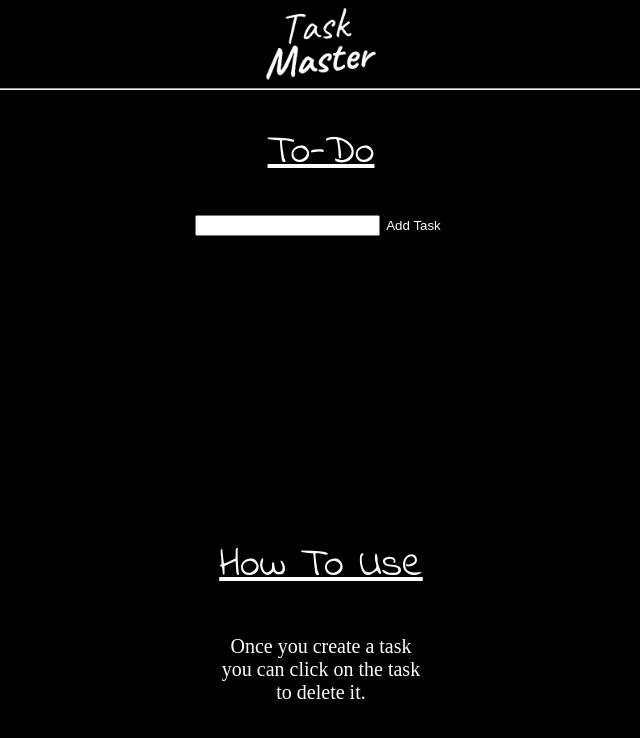
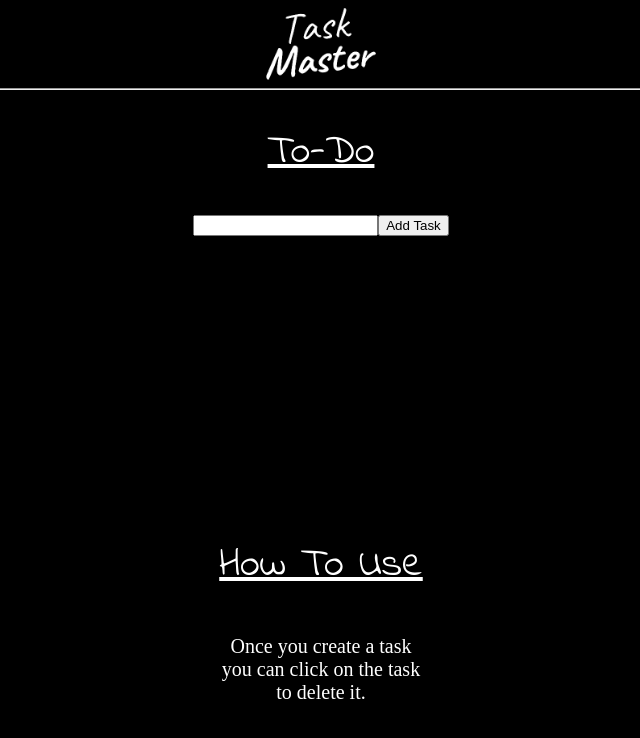
Before and after one commit to OwenCoombs/owen-todo-list, a React (Vite) app: page / in a window 1280 px wide. Shown: the top 738 px of the page, without its empty margins (319-959 px from the left). Built offline with nearby package versions, Linux system fonts and the light colour scheme.

Commit message:
added local storage

```diff
--- a/src/App.css
+++ b/src/App.css
@@ -37,6 +37,7 @@ h2, h1, h5, h6, h3{
 h4, #list{
   color: white;
   font-size: 35px;
+  cursor: pointer;
 
 
 }
@@ -56,4 +57,15 @@ h4, #list{
   background-color: black;
   color: white;
   border: 1px;
+  cursor: pointer;
 }
+
+#taskBtn:hover{
+  font-size: 15px;
+}
+
+
+h4, #list:hover{
+  font-size: 37px;
+  text-decoration: line-through;
+}
--- a/src/App.jsx
+++ b/src/App.jsx
@@ -1,4 +1,4 @@
-import { useContext, useState } from 'react'
+import { useContext, useEffect, useState } from 'react'
 import './App.css'
 import NavBar from './navbar';
 import { TaskContext } from './main';
@@ -9,6 +9,19 @@ import unchecked from './assets/unchecked.svg'
 function App() {
   const [newTask, setNewTask] = useState('');
   const { state, dispatch } = useContext(TaskContext)
+  console.log(state)
+// Load tasks from local storage
+  useEffect(() => {
+    const storedTasks = localStorage.getItem('tasks');
+    if (storedTasks) {
+      dispatch({type: 'setTasks', tasks: JSON.parse(storedTasks) });
+    }
+
+  }, [dispatch]);
+// Save tasks to local storage whenever tasks state changes
+  useEffect(() => {
+    localStorage.setItem('tasks', JSON.stringify(state.tasks));
+  }, [state.tasks]);
 
   const removeTask = (index) => {
     dispatch({ type: 'removeTask', index });
@@ -27,7 +40,7 @@ function App() {
             value={newTask}
             onChange={(event) => setNewTask(event.target.value)}
           />
-          <button onClick={() => dispatch({ type: 'addTask', title: newTask })} id='taskBtn'>Add Task
+          <button onClick={() => dispatch({ type: 'addTask', title: newTask })}>Add Task
 
           </button>
         </div>
--- a/src/reducer.js
+++ b/src/reducer.js
@@ -1,9 +1,13 @@
-export const initialTaskState = {
+const storedTasks = JSON.parse(localStorage.getItem('tasks'));
+    // if (storedTasks) {
+    //   dispatch({type: 'setTasks', tasks: JSON.parse(storedTasks) });
+    // }
+    console.log(storedTasks)
+
+    //
+export const initialTaskState = storedTasks ? {tasks: storedTasks } :  {
     tasks: [
-        // {
-        //     title: '',
-        //     desc: ''
-        // }
+
     ]
 }
 
@@ -13,6 +17,8 @@ export const taskReducer = (state, action) => {
             return { tasks: [...state.tasks, {title: action.title}] }
         case 'removeTask':
             return {tasks: state.tasks.filter((task, index) => index !== action.index)}
+        case 'setTasks':
+            return { tasks: action.tasks };
             default:
                 throw new Error('Error')
     }
```
